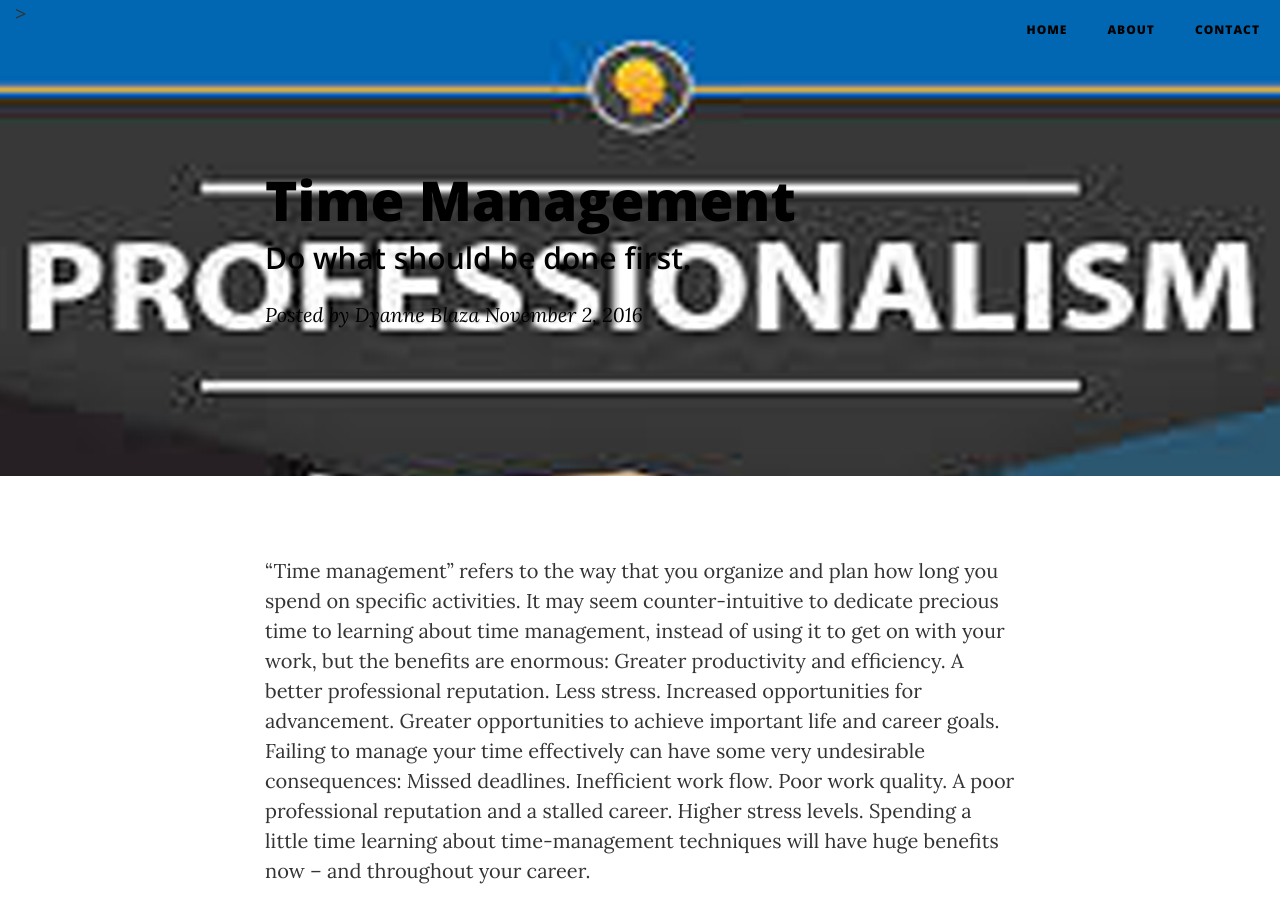
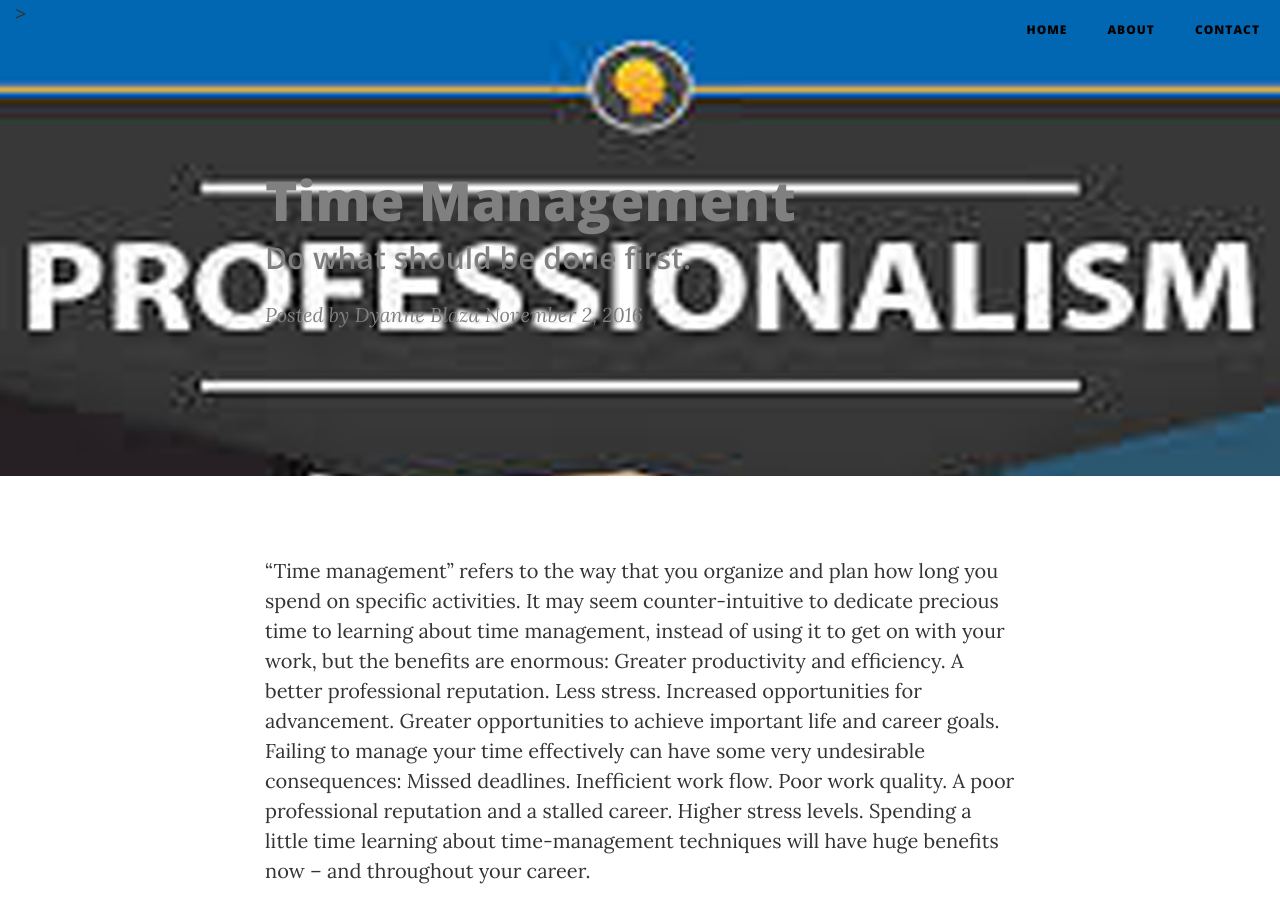
Before and after one commit to kathleenblaza/DyanneBlazaBlog, a website: page post1.html in a window 1280 px wide. Shown: the top 919 px of the page. Drawn offline with nearby package versions, Linux system fonts and the light colour scheme.

Commit message:
Update post1.html

```diff
--- a/post1.html
+++ b/post1.html
@@ -72,9 +72,9 @@
             <div class="row">
                 <div class="col-lg-8 col-lg-offset-2 col-md-10 col-md-offset-1">
                     <div class="post-heading">
-                        <h1 style="color : black"> Time Management</h1>
-                        <h2 class="subheading" style="color: black">Do what should be done first.</h2>
-                        <span class="meta" style="color: black">Posted by <a href="#" style ="color : black">Dyanne Blaza</a> November 2, 2016</span>
+                        <h1 style="color : gray"> Time Management</h1>
+                        <h2 class="subheading" style="color: gray">Do what should be done first.</h2>
+                        <span class="meta" style="color: gray">Posted by <a href="#" style ="color : gray">Dyanne Blaza</a> November 2, 2016</span>
                     </div>
                 </div>
             </div>
```
